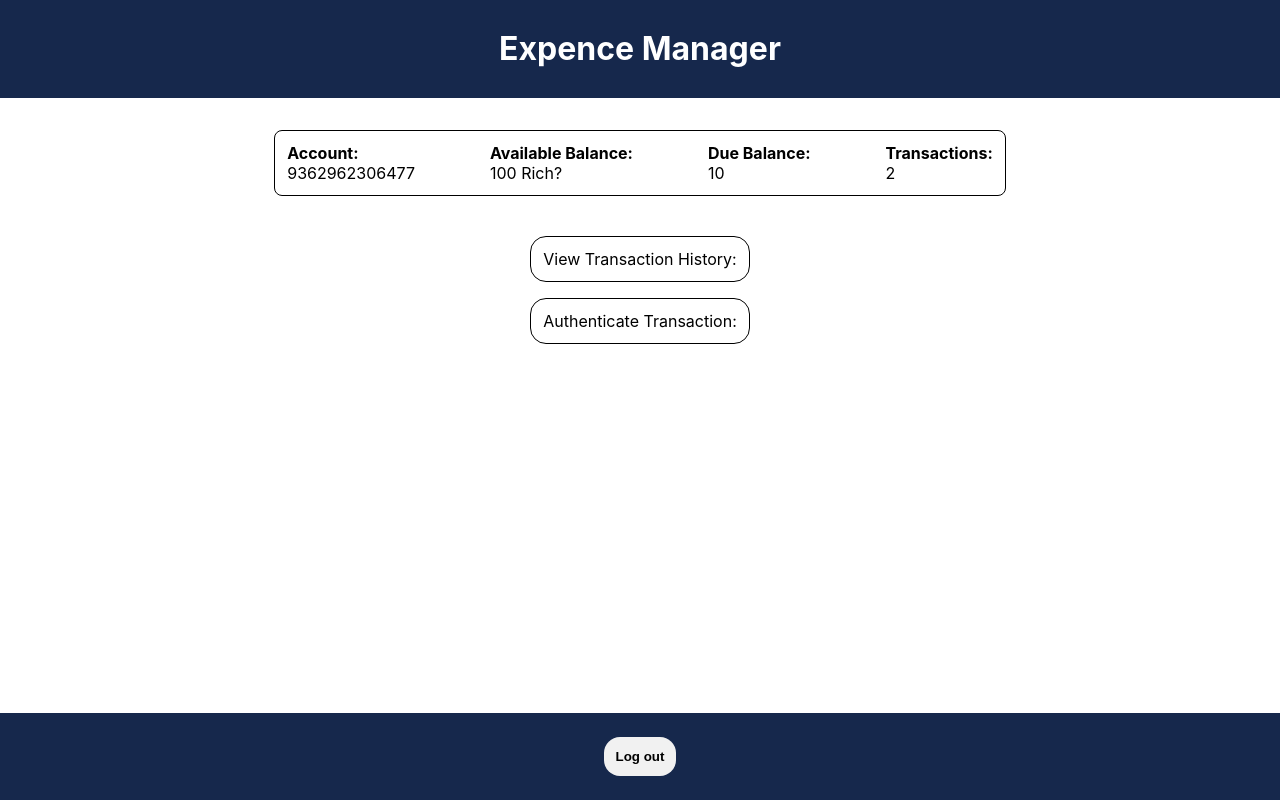
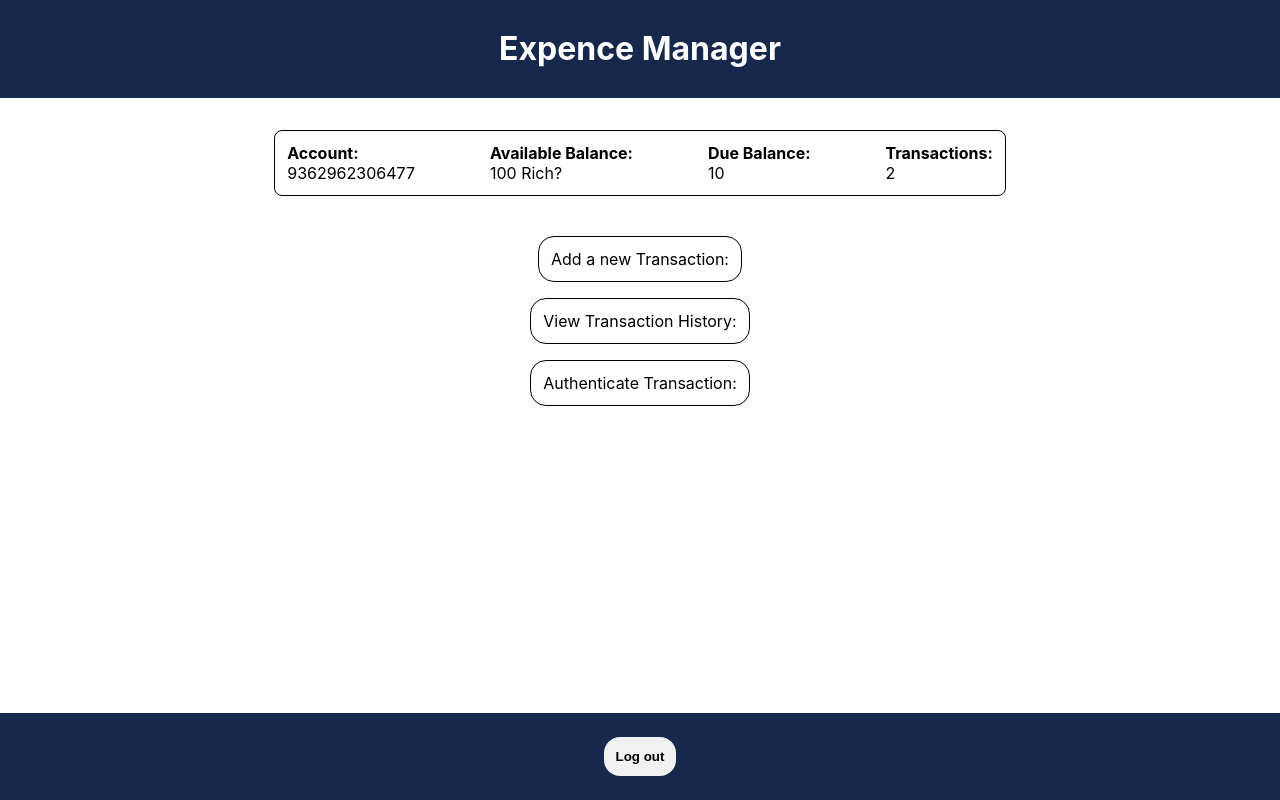
Before and after one commit to williamaredal/expense-manager, a React (Create React App) app: page / in a window 1280 px wide. Built offline with nearby package versions, Linux system fonts and the light colour scheme.

Commit message:
Views now redirect and pass props

```diff
--- a/src/app/components/transactionHistory.js
+++ b/src/app/components/transactionHistory.js
@@ -1,15 +1,32 @@
-import React from 'react';
+import React, { useState } from 'react';
+import { Redirect } from 'react-router';
 
 
 export default function TransactionHistory (props) {
 
+    const [redirectState, updateRedirect] = useState({
+        redirect : false,
+        path : '',
+        props : {},
+    });
+
+    function openPage (currentPath, passProps) {
+        updateRedirect({
+            redirect : true,
+            path : currentPath,
+            props : passProps,
+        });
+        console.log(redirectState)
+    }
+
     return (
         <div>
+            {redirectState.redirect ? <Redirect exact to={{pathname : '/transaction', state : { passedTransaction : redirectState.props, parentAccount : props.transactionsAccount}}}/> : ''}
             {props.transactionHistory.map( (transaction, i) => {
                 const transactionDate = transaction.date.getDate() + '-' + (transaction.date.getMonth() + 1) + '-' + transaction.date.getFullYear();
 
                 return (
-                    <div key={i} onClick={() => {console.log([transaction]);}} className="transactionCard"> {/* onClick function can be used to pass transaction values on redirect*/}
+                    <div key={i} onClick={() => {openPage('/transaction', transaction)}} className="transactionCard"> {/* onClick function can be used to pass transaction values on redirect*/}
                         <div className="cell">
                             <b>Account:</b> {transaction.transactionAccount}
                         </div>
--- a/src/app/store.js
+++ b/src/app/store.js
@@ -8,7 +8,7 @@ const initialState = {
 
   transactions : [
     {
-      transactionID : 'UNIQUEID',
+      transactionID : 6528960483236,
       transactionAccount : 'Parent Account Number',
       date : new Date(),
       ammount : 10,
--- a/src/app/views/dashboard.js
+++ b/src/app/views/dashboard.js
@@ -4,6 +4,7 @@ import store from '../store';
 import Header from '../components/header';
 import Footer from '../components/footer';
 import  './homepage.css'
+import { Redirect } from 'react-router';
 
 
 const mapStateToProps = (state) => {
@@ -20,6 +21,20 @@ function Dashboard (props) {
     const [accountNumber, updateAccountNumber] = useState(store.getState().accountNumber);
     const [accountTransactions, updateTransactions] = useState(store.getState().transactions.length);
 
+    const [redirectState, updateRedirect] = useState({
+        redirect : false,
+        path : '',
+        props : {},
+    });
+
+    function openPage (currentPath, passProps) {
+        updateRedirect({
+            redirect : true,
+            path : currentPath,
+            props : passProps,
+        })
+    }
+
     store.subscribe( () => {
         updateAvailableBalance(props.accountAvailableBalance)
         updateDueBalance(props.accountDueBalance)
@@ -28,6 +43,7 @@ function Dashboard (props) {
 
     return (
         <div className="mainView">
+            { redirectState.redirect ? <Redirect exact to={redirectState.path} /> : ''}
             <Header />
 
             <div className="balanceView">
@@ -73,20 +89,24 @@ function Dashboard (props) {
 
                 </div>
 
+            </div>
 
+            <div onClick={() => {openPage('/transaction', 'pageProps')}} className="specialButton">
+                    <div>
+                        Add a new Transaction:
+                    </div>
             </div>
-            <div onClick={() => console.log('transactionHistory clicked')} className="specialButton">
+
+            <div onClick={() => {openPage('/transactionHistory', 'pageProps')}} className="specialButton">
                     <div>
                         View Transaction History:
                     </div>
-
             </div>
 
-            <div onClick={() => console.log('authTransaction clicked')} className="specialButton">
+            <div onClick={() => {openPage('/transactionAuthentication', 'pageProps')}} className="specialButton">
                     <div>
                         Authenticate Transaction:
                     </div>
-
             </div>
 
             <Footer />
```
